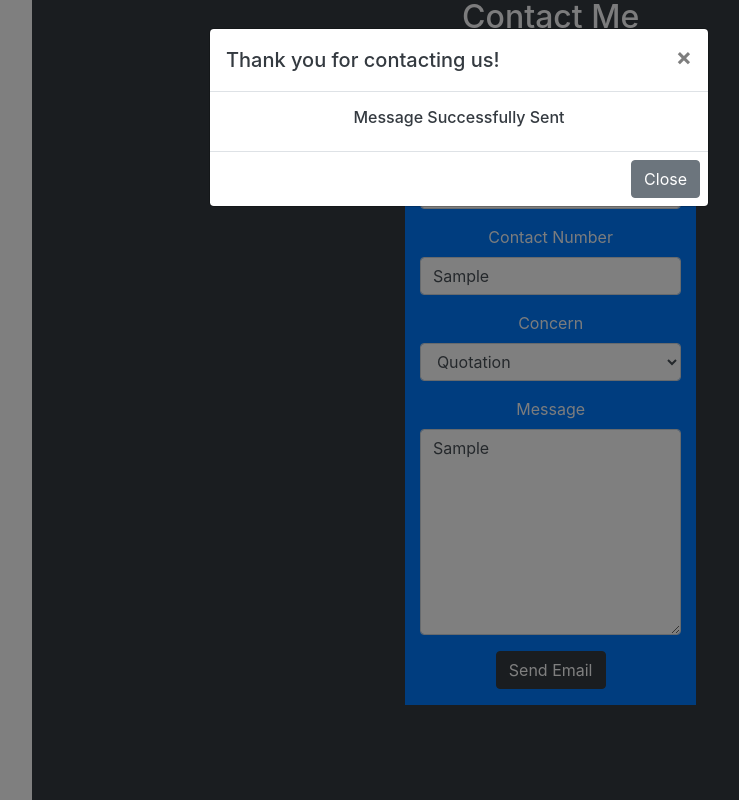
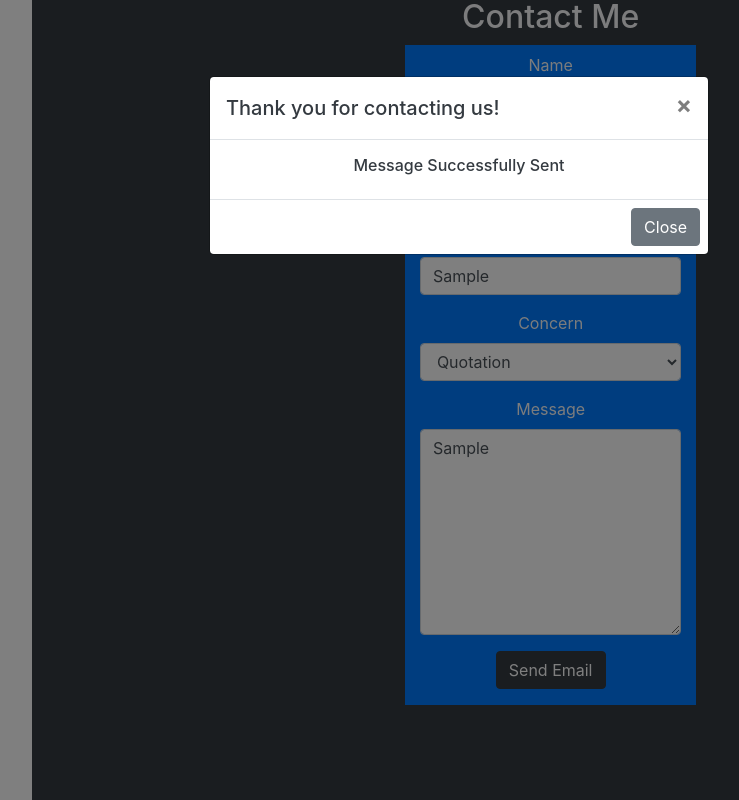
Before and after one commit to almarglenmarcelo/s11-bootstrap-components, a plain HTML site: page index.html in a window 1280 px wide. Both pictures are taken after typing "name@example.com", "name@example.com", "Sample", "Sample" into the empty fields and a click on the button "Send Email". Shown: the part 2121-2921 px from the top of the page, without its empty margins (181-920 px from the left). Drawn offline with nearby package versions, Linux system fonts and the light colour scheme.

Commit message:
Added a margin top on Modal

```diff
--- a/index.html
+++ b/index.html
@@ -323,7 +323,7 @@
 
 
 						<!-- Modal -->
-						<div class="modal fade" id="exampleModal" tabindex="-1" aria-labelledby="exampleModalLabel" aria-hidden="true">
+						<div class="modal fade mt-5" id="exampleModal" tabindex="-1" aria-labelledby="exampleModalLabel" aria-hidden="true">
 							<div class="modal-dialog">
 								<div class="modal-content">
 									<div class="modal-header">
```
